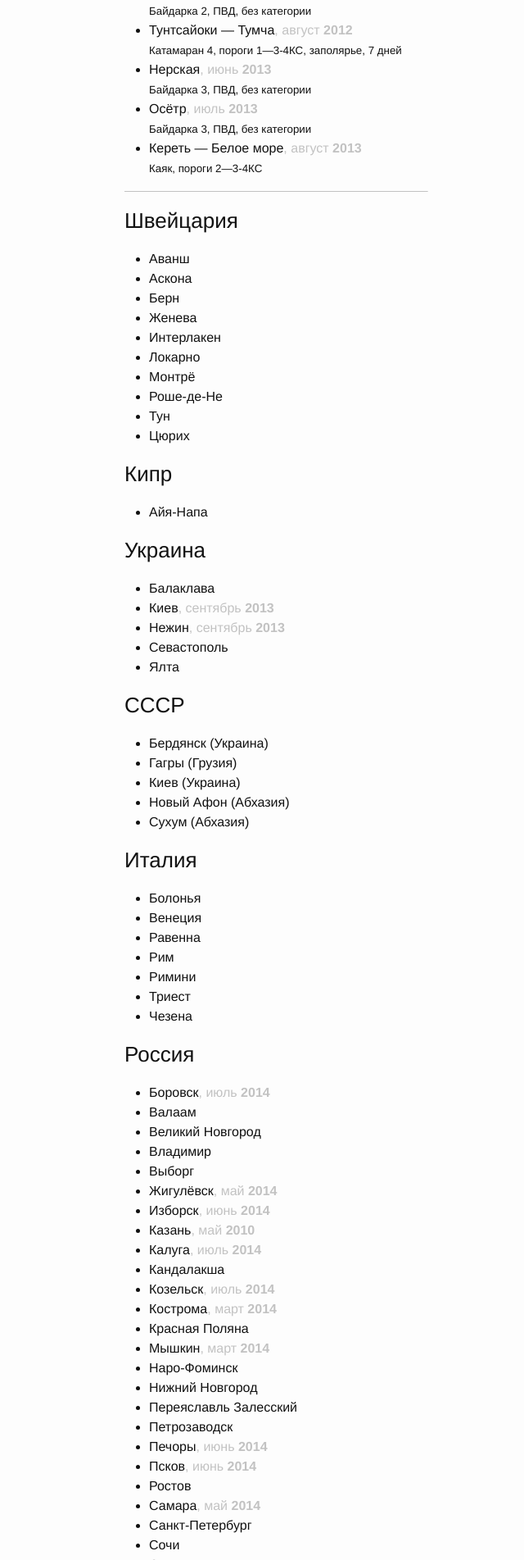
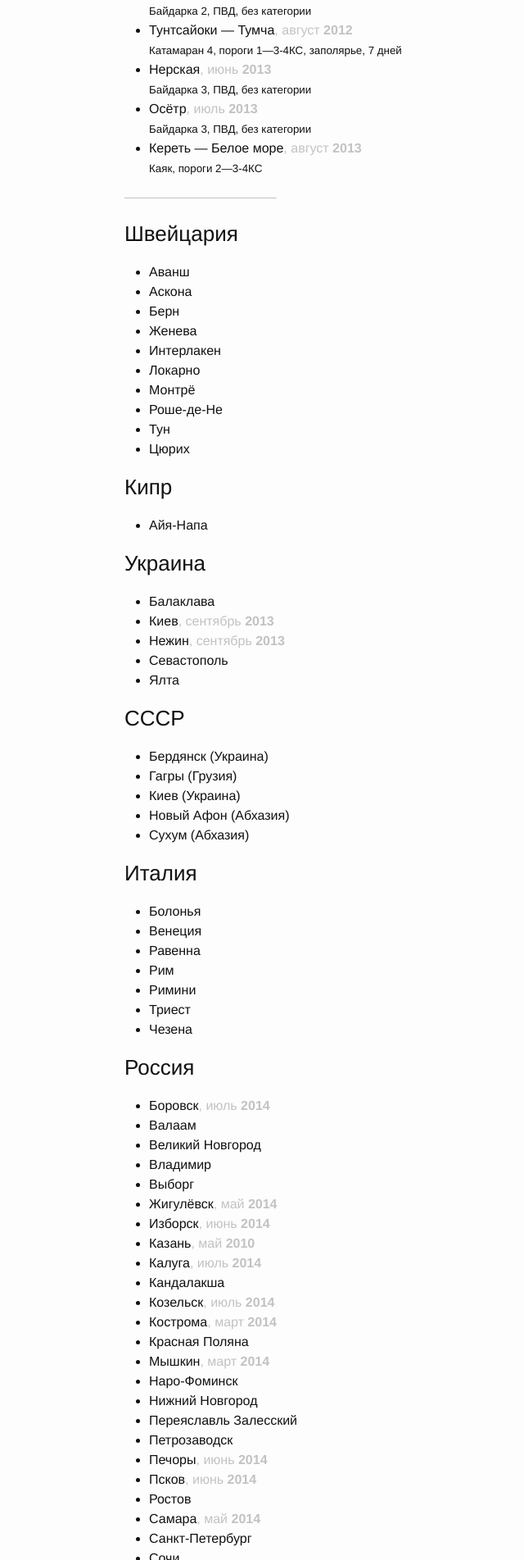
Before and after one commit to beeos/beeos.github.io, a Jekyll site: the page built from travel.md, in a window 1280 px wide. Shown: the part 424-2327 px from the top of the page at 82% size, without its empty margins (118-758 px from the left). Built offline with Jekyll 4.4.1, drawn with Linux system fonts in a browser that asks for light colours.

Commit message:
Hr style modification

```diff
--- a/_sass/_base.scss
+++ b/_sass/_base.scss
@@ -225,11 +225,11 @@ pre {
 
 hr {
     height: 0px;
-    width: 50%;
+    width: 25%;
     border-top: none;
     border-left: none;
     border-bottom: 0.1em solid $grey-color-light;
-    margin: 1em 0 1em 0;
+    margin: 1.5em 0 1.5em 0;
 }
 
 img.wl-picture {
```
